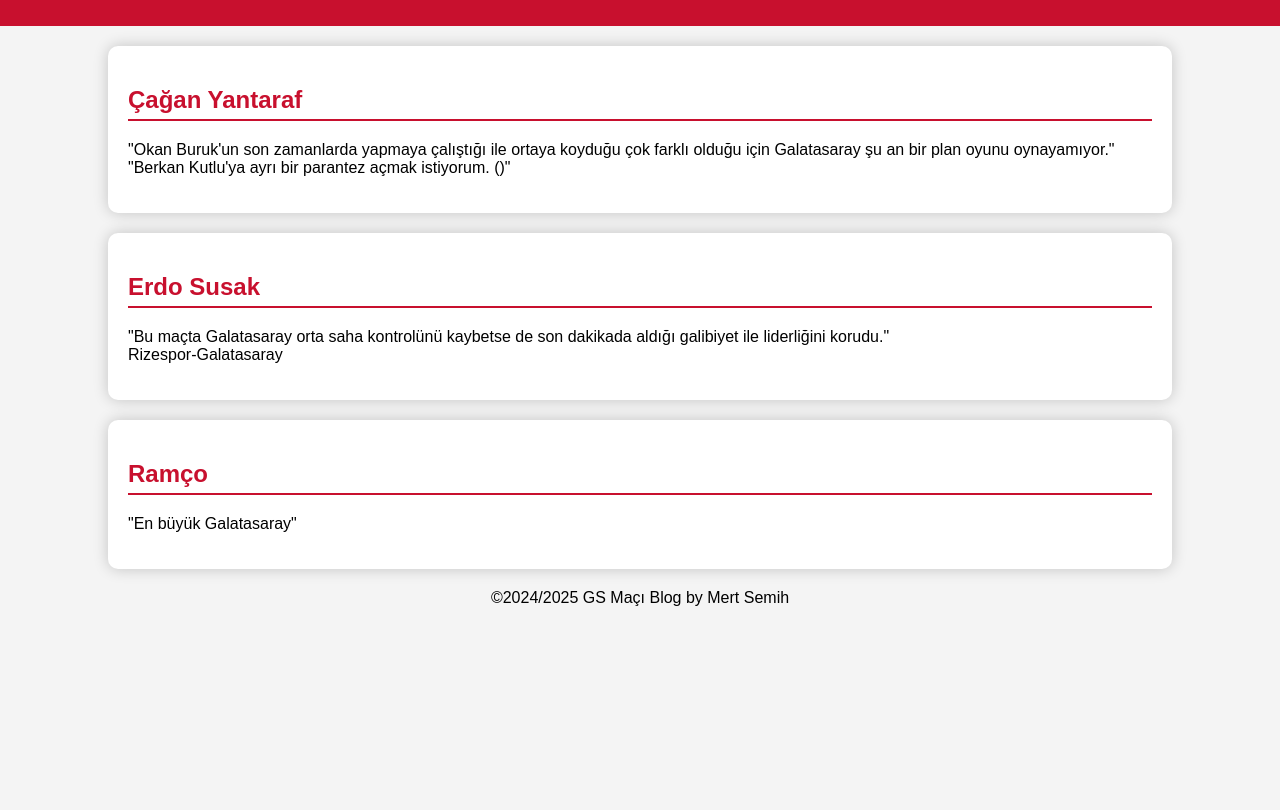
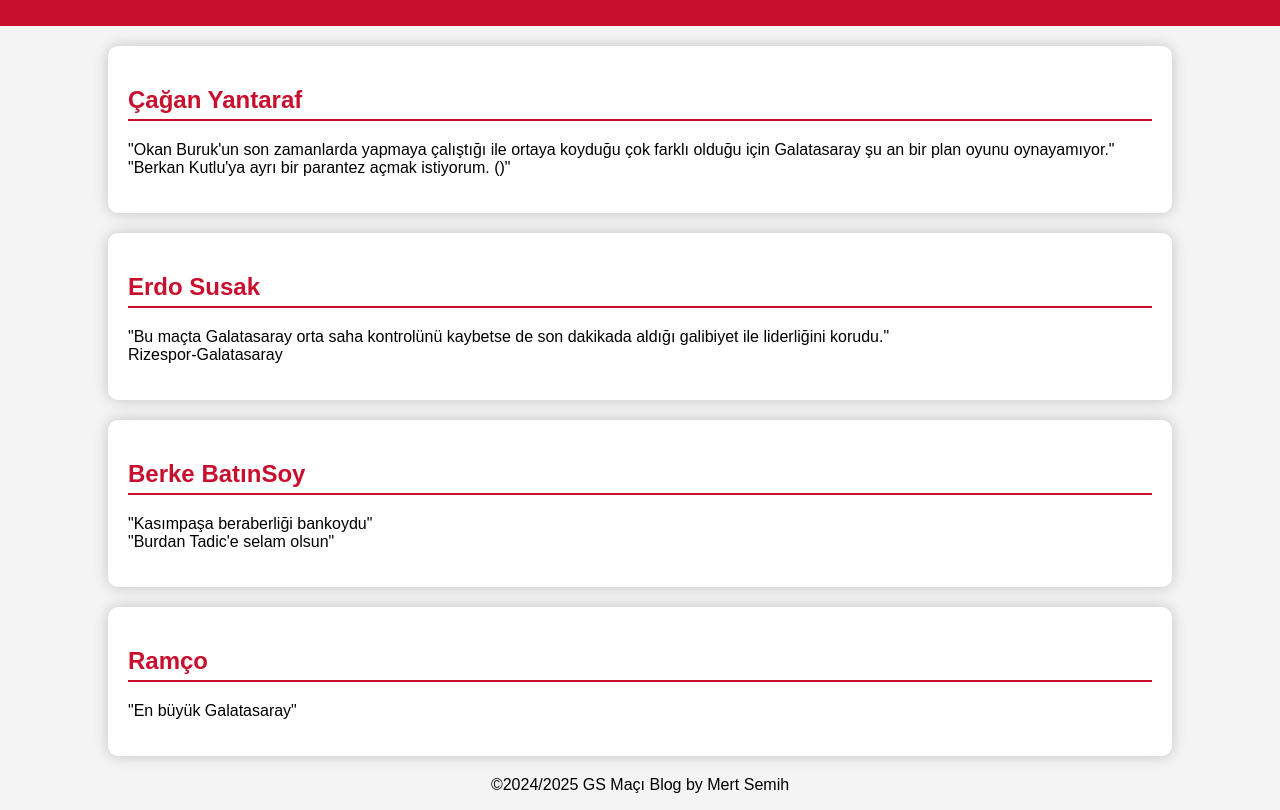
Before and after one commit to mertsemih/GsDergi, a plain HTML site: page unlu-yorumcular.html in a window 1280 px wide. Shown: the part 123-933 px from the top of the page. Before the commit the page ends 800 px from the top, so only its background shows below. Drawn offline with Linux system fonts and the light colour scheme.

Commit message:
Update unlu-yorumcular.html

```diff
--- a/unlu-yorumcular.html
+++ b/unlu-yorumcular.html
@@ -25,6 +25,12 @@
         </p>
     </section>
     <section>
+        <h2>Berke BatınSoy</h2>
+        <p>"Kasımpaşa beraberliği bankoydu"
+            <br>"Burdan Tadic'e selam olsun"
+        </p>
+    </section>
+    <section>
         <h2>Ramço</h2>
         <p>"En büyük Galatasaray"</p>
     </section>
```
